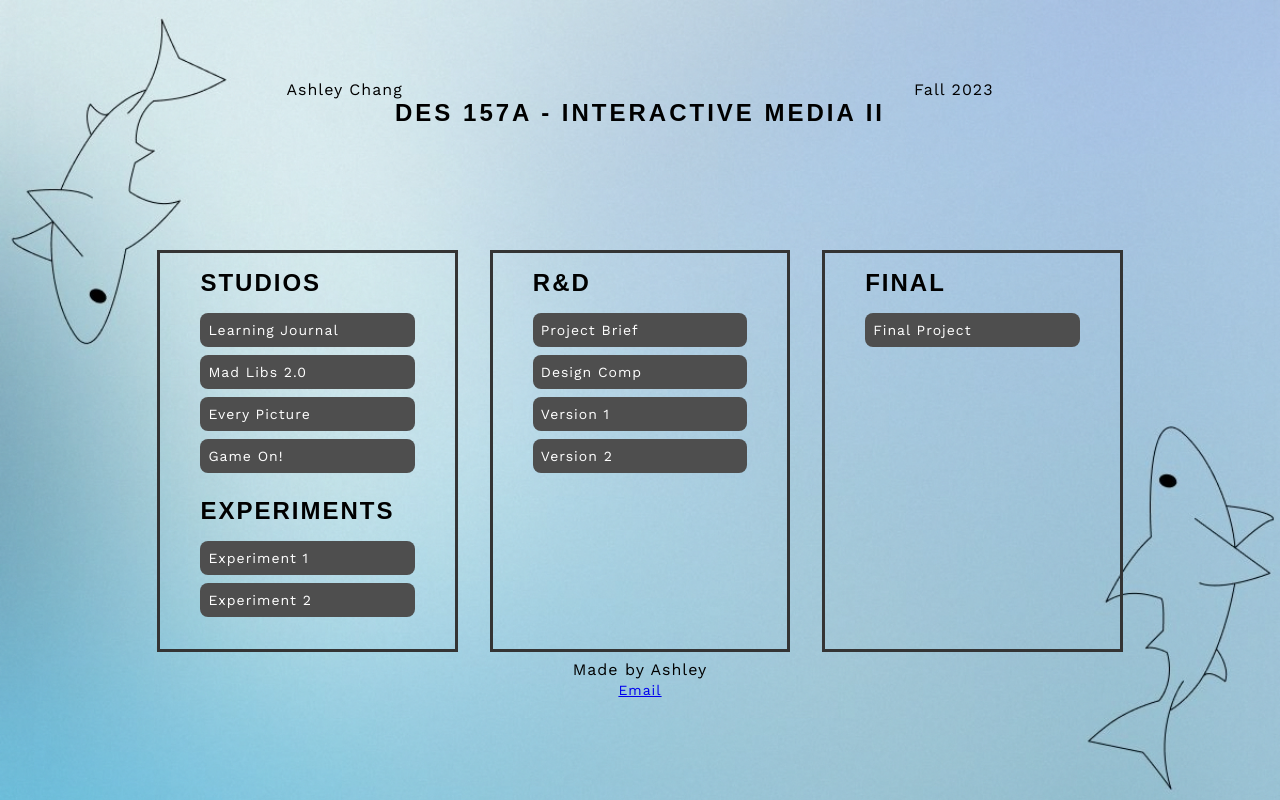
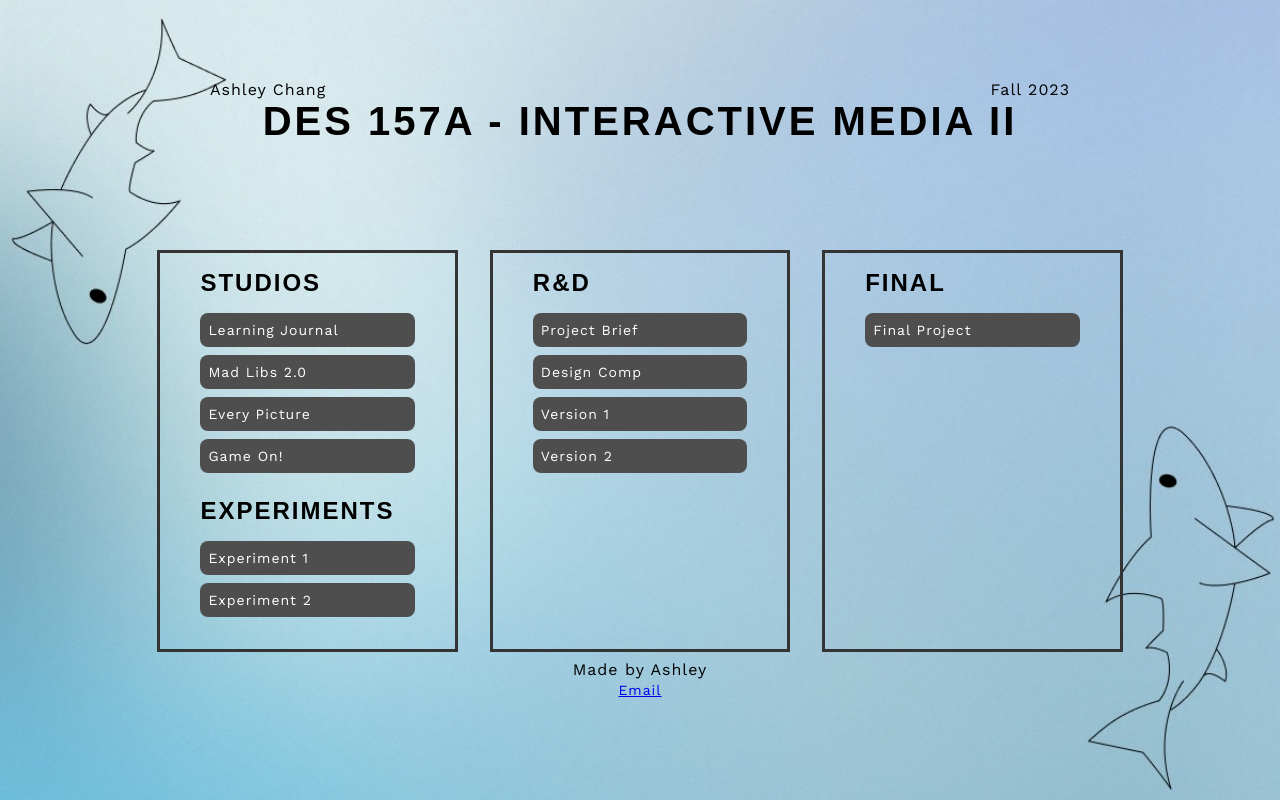
Before and after one commit to ashhhcha/des157a, a plain HTML site: page index.html in a window 1280 px wide. Drawn offline with nearby package versions, Linux system fonts and the light colour scheme; a web font is replaced by a local one.

Commit message:
text adjust

```diff
--- a/styles.css
+++ b/styles.css
@@ -5,9 +5,8 @@ header{
 }
 
 .details {
-    max-width: 707px;
+    max-width: 860px;
     margin:auto;
-    align-items: center;
     padding-top: 80px;
 }
 
@@ -75,6 +74,7 @@ h1{
     font-family: "Fragment Mono", sans-serif;
     letter-spacing: 3px;
     margin-top: unset;
+    font-size: 40px;
 }
 
 p, a{
```
